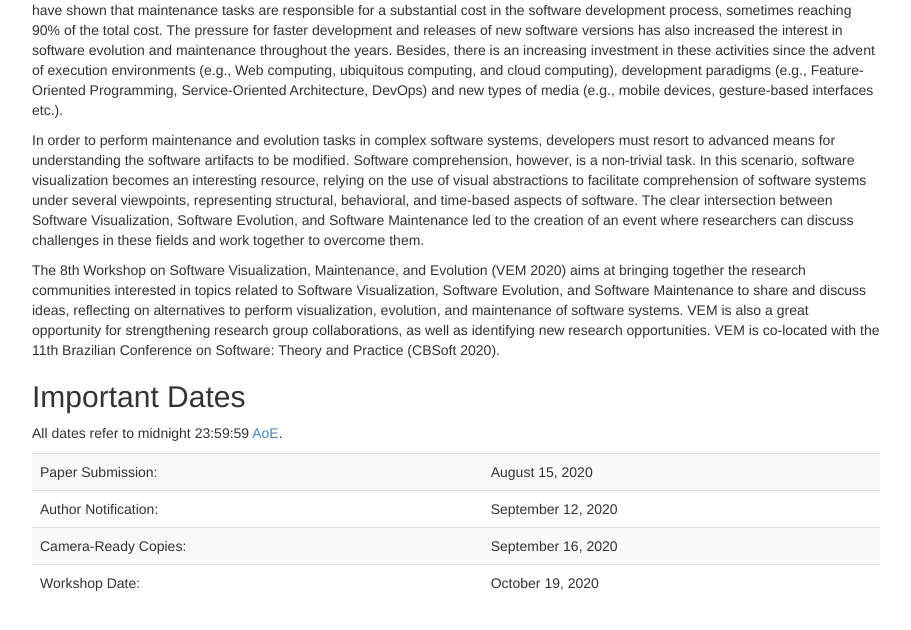
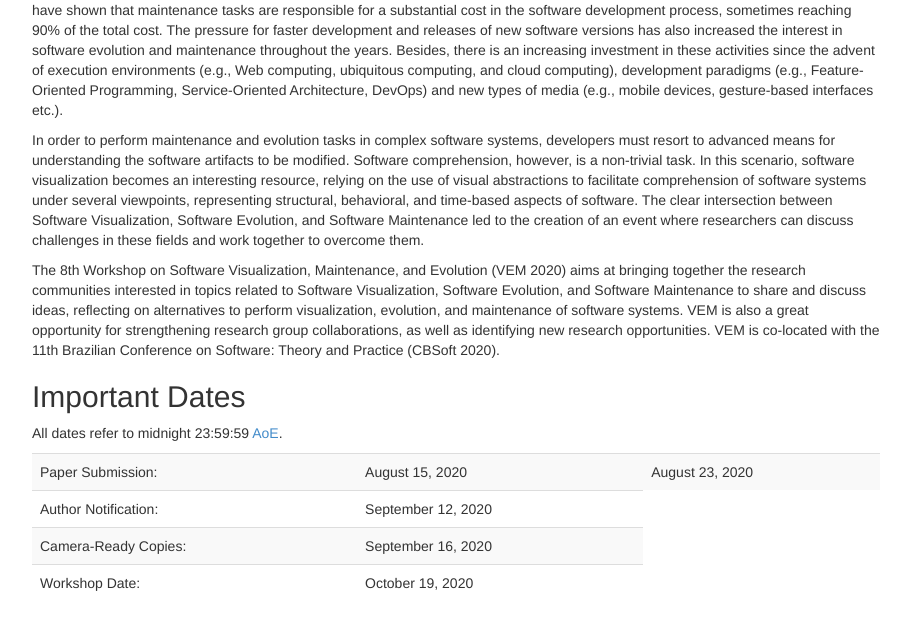
Before and after one commit to vem2020/vem2020, a plain HTML site: page index.html in a window 1280 px wide. Shown: the part 670-1300 px from the top of the page, without its empty margins (38-949 px from the left). Drawn offline with nearby package versions, Linux system fonts and the light colour scheme.

Commit message:
Update index.html

```diff
--- a/index.html
+++ b/index.html
@@ -118,7 +118,8 @@
               <tbody>
                 <tr>
                   <td>Paper Submission:</td>
-                  <td><span class="">August 15, 2020</span></td>
+                  <td><span class="line-through">August 15, 2020</span></td>
+		  <td><span class="">August 23, 2020</span></td>
                 </tr>
                 <tr>
                   <td>Author Notification:</td>
```
